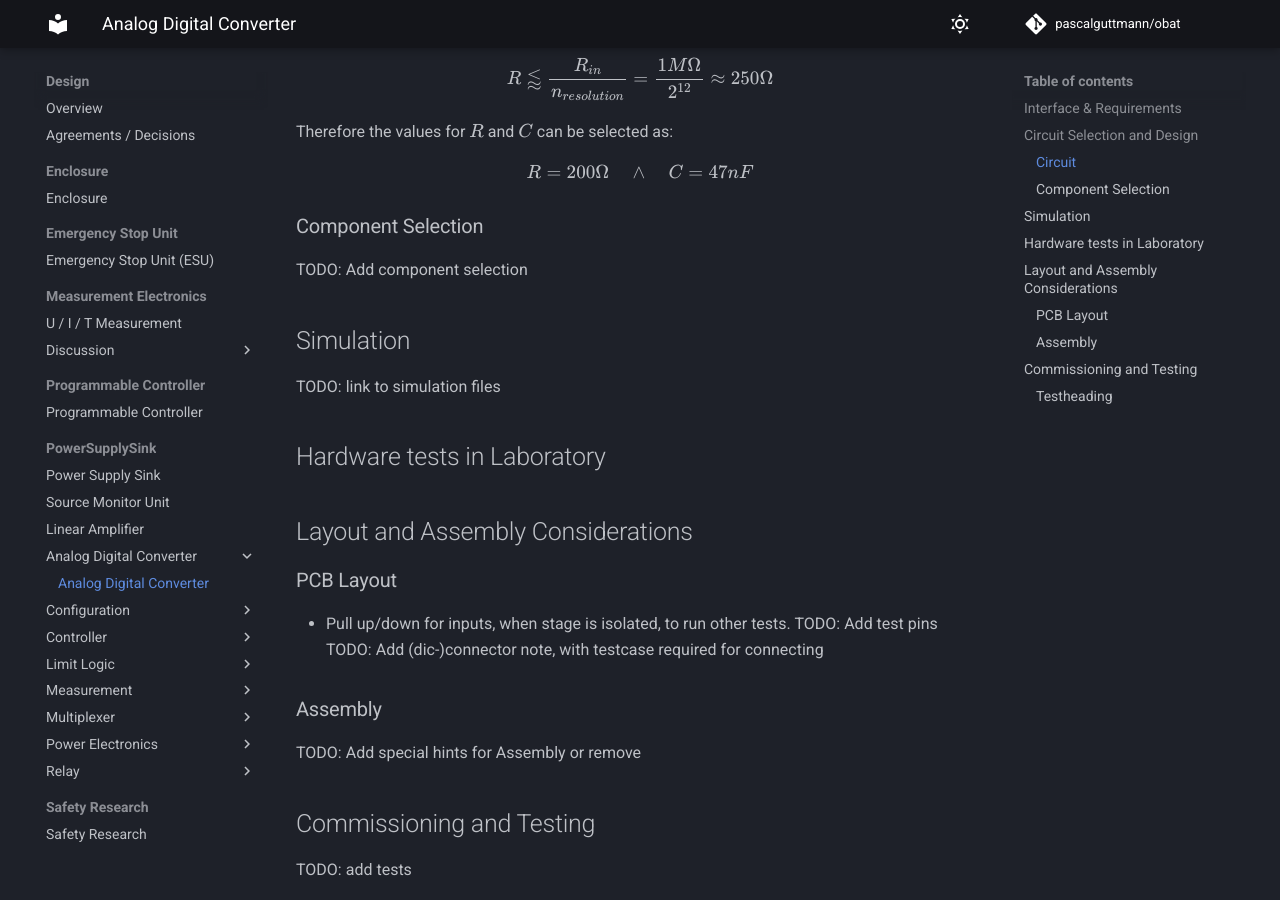
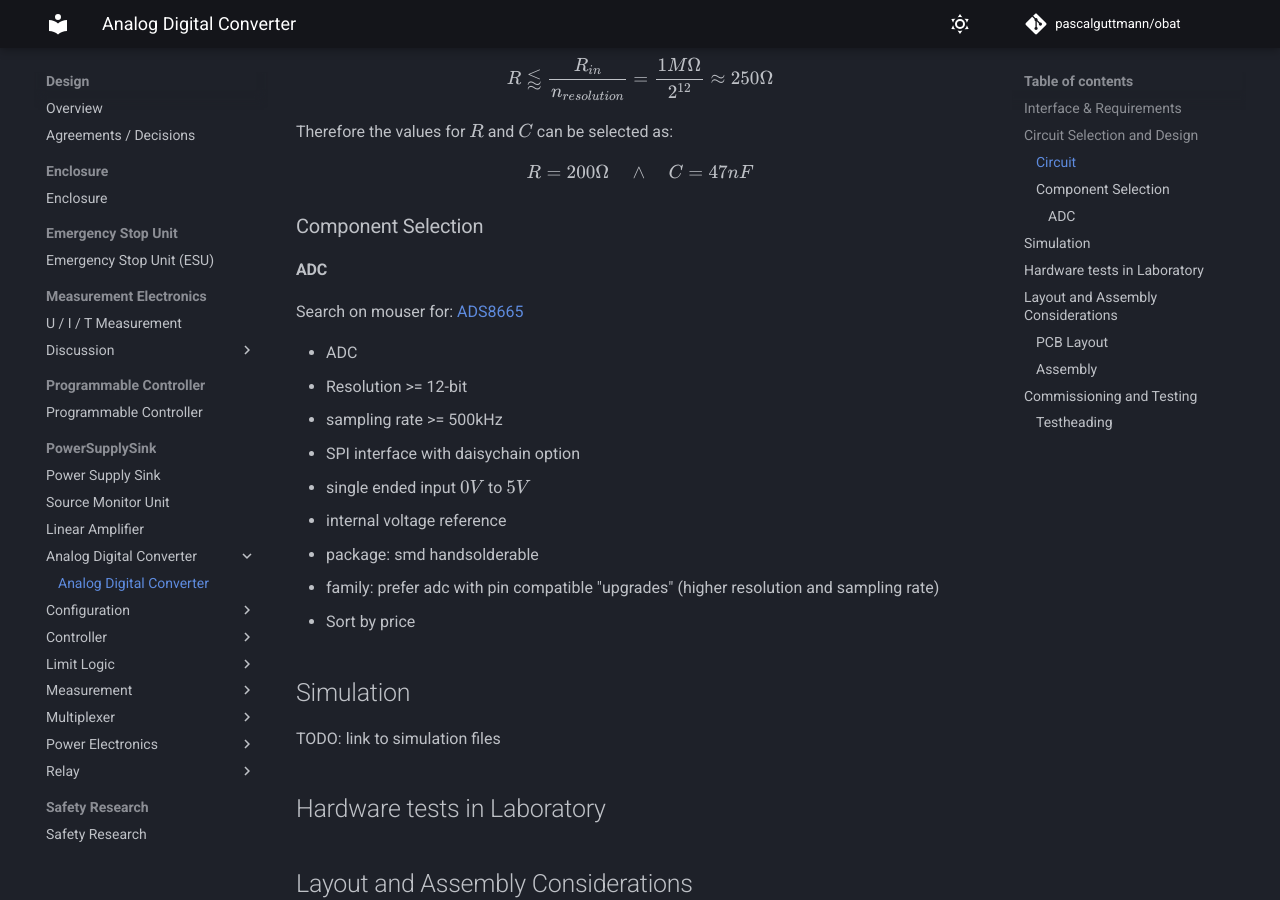
Before and after one commit to pascalguttmann/obat, an MkDocs documentation site: the page built from docs/design/pss/adc/adc.md, in a window 1280 px wide and 900 px high, scrolled down 1569 px. Built offline with MkDocs 1.6.1 and Material for MkDocs 9.7.7, drawn with Linux system fonts in a browser that asks for light colours; comment, search, counter and statistics services are not loaded.

Commit message:
add adc component seleciton

```diff
--- a/docs/design/pss/adc/adc.md
+++ b/docs/design/pss/adc/adc.md
@@ -60,7 +60,20 @@ $$ R = 200 \Omega \quad \land \quad C = 47nF $$
 
 ### Component Selection
 
-TODO: Add component selection
+#### ADC
+
+Search on mouser for: [ADS8665](https://mou.sr/4eQgioK)
+
+- ADC
+- Resolution >= 12-bit
+- sampling rate >= 500kHz
+- SPI interface with daisychain option
+- single ended input $0V$ to $5V$
+- internal voltage reference
+- package: smd handsolderable
+- family: prefer adc with pin compatible "upgrades" (higher resolution and
+sampling rate)
+- Sort by price
 
 ## Simulation
 
```
